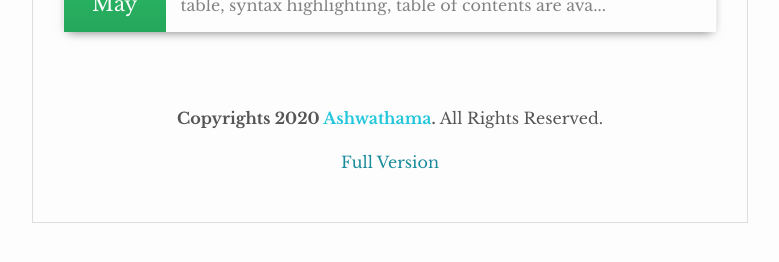
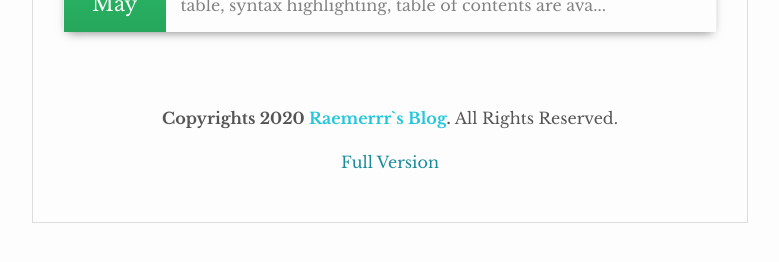
Before and after one commit to Raemerrr/raemerrr.github.io, a Jekyll site: the page built from index.html, in a window 1280 px wide and 900 px high, scrolled down 1467 px. Shown: the part 613-875 px from the top of the window, without its empty margins (250-1029 px from the left). Built offline with Jekyll 4.4.1, drawn with Linux system fonts in a browser that asks for light colours; some of the changed lines change nothing that is shown.

Commit message:
Update _config.yml

```diff
--- a/_config.yml
+++ b/_config.yml
@@ -6,9 +6,8 @@
 # 'jekyll serve'. If you change this file, please restart the server process.
 
 # Site settings
-title: Ashwathama
-description: > # this means to ignore newlines until "baseurl:"
- Ashwathama is a minimal website with an app like design. It also features card layouts for website elements.
+title: Raemerrr`s Blog
+description: Developer's Growth Diary
 baseurl: "" # the subpath of your site, e.g. /blog
 url: "http://raemerrr.github.io/"
 permalink: :title/
@@ -49,11 +48,11 @@
 
 author:
   name: Ashwathama
-  image: ashwat.jpg # The author image will be shown on the header. Place this image in /images/ folder.
-  about: Ashwathama is a sage who wrote Mahabharatha. He is the son of Drona. He fought on the Kaurava side against the Pandavas. He put up a pretty good fight with mighty Bhima.
-  twitter: webjeda  # https://twitter.com/ is automatically added
-  facebook: webjeda # https://facebook.com/ is automatically added
-  email: hello@webjeda.com # mailto: is automatically added
+  image: Raemerrr.png # The author image will be shown on the header. Place this image in /images/ folder.
+  about: Developer's Growth Diary
+  twitter: https://twitter.com/ #is automatically added
+  facebook: https://facebook.com/ #is automatically added
+  email: foals18@gmail.com # mailto: is automatically added
 
 gems:
   - jekyll-seo-tag
```
